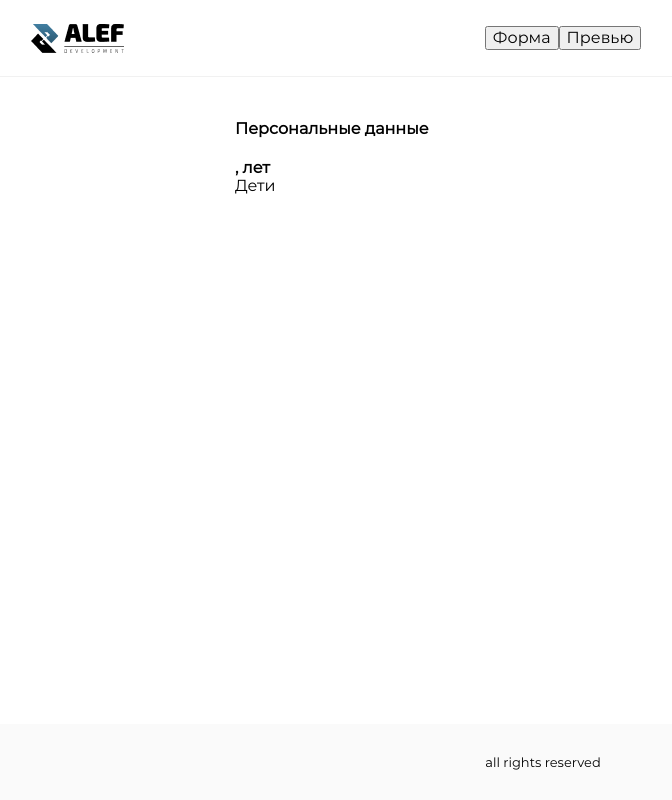
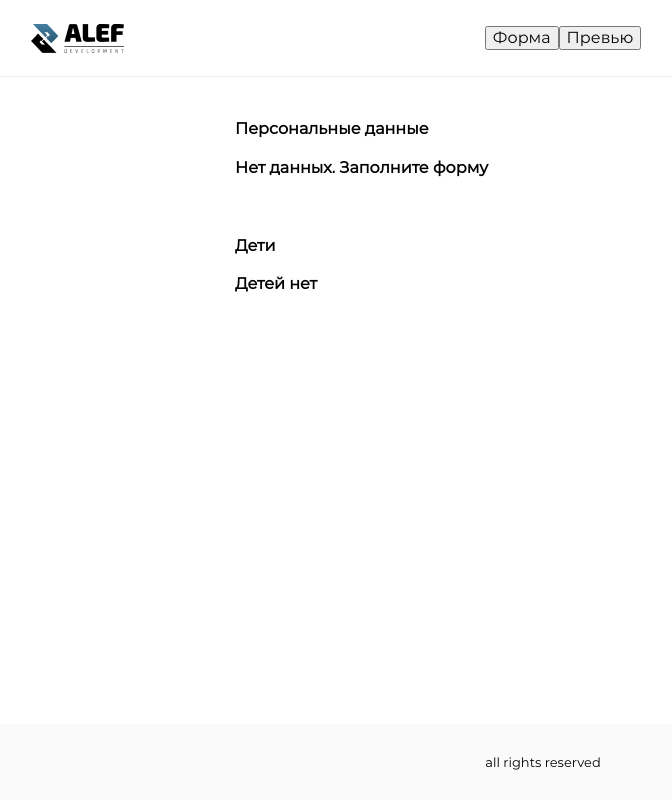
Before and after one commit to gogsh/Alef-test, a React (Create React App) app: page / in a window 1280 px wide. Both pictures are taken after a click on the button "Превью". Shown: the whole page, without its empty margins (97-769 px from the left). Built offline with nearby package versions, Linux system fonts and the light colour scheme.

Commit message:
Preview Component logic

```diff
--- a/src/Components/Preview/Preview.tsx
+++ b/src/Components/Preview/Preview.tsx
@@ -1,4 +1,4 @@
-import { PreviewLayout } from './Preview-styles'
+import { PreviewLayout, ChildrenСontainer, ChildLabel } from './Preview-styles'
 import { IForm } from '../../Types'
 import declinationOfYears from '../../helpers/declinationOfNum'
 
@@ -10,27 +10,41 @@ const Preview: React.FC<Props> = ({ personalData }) => {
   return (
     <PreviewLayout>
       <h2>Персональные данные</h2>
+      {personalData.name && personalData.age ? (
         <strong>
           {`${personalData.name},
         ${personalData.age}
         ${declinationOfYears(+personalData.age)}`}
         </strong>
+      ) : (
+        <strong>Нет данных. Заполните форму</strong>
+      )}
 
-      <div>
-        <span>Дети</span>
-        {personalData.children.map(child => {
+      <ChildrenСontainer>
+        <h2>Дети</h2>
+        {personalData.children.length ? (
+          personalData.children.map(child => {
             if (child.name.trim() && child.age) {
               return (
-              <div>
+                <ChildLabel>
                   <strong>
-                  {`${child.name} ${child.age}
+                    {`${child.name}, ${child.age}
                 ${declinationOfYears(+child.age)}`}
                   </strong>
-              </div>
+                </ChildLabel>
+              )
+            } else {
+              return (
+                <ChildLabel>
+                  <strong>Заполните информацию о ребёнке</strong>
+                </ChildLabel>
               )
             }
-        })}
-      </div>
+          })
+        ) : (
+          <strong>Детей нет</strong>
+        )}
+      </ChildrenСontainer>
     </PreviewLayout>
   )
 }
```
Lines whose indentation alone changed are shown as unchanged.
